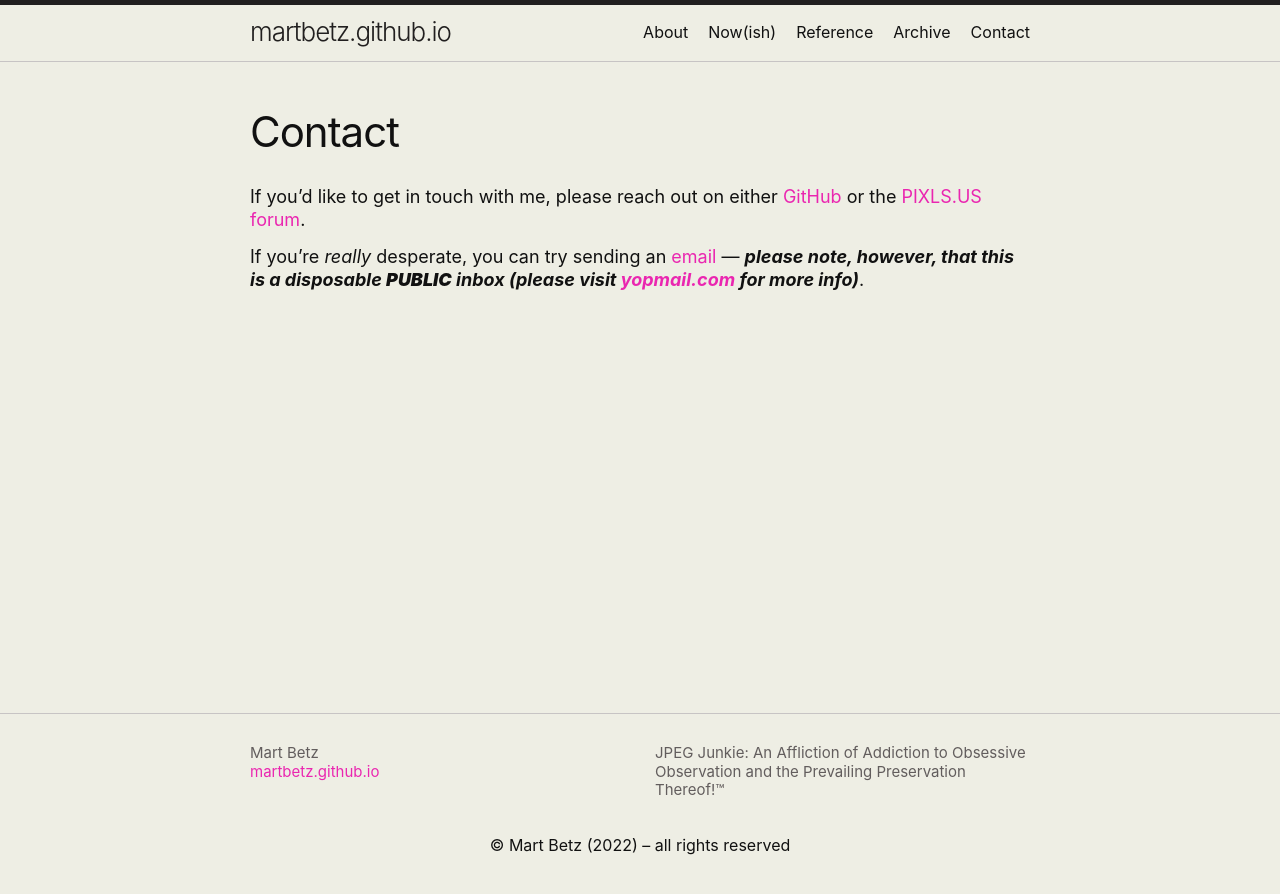
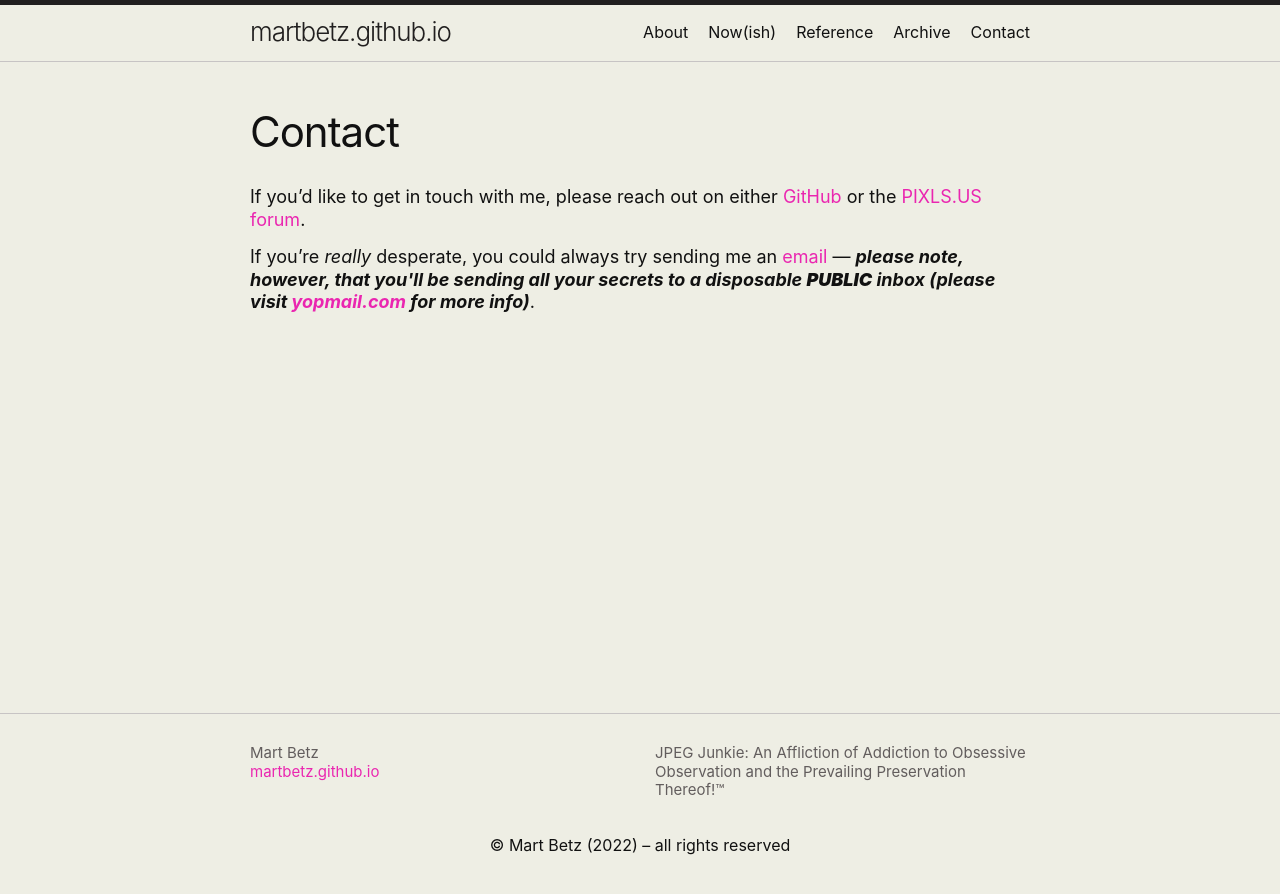
Before and after one commit to martbetz/martbetz.github.io, a Jekyll site: the page built from contact.html, in a window 1280 px wide. Shown: the top 894 px of the page. Built offline with Jekyll 4.4.1, drawn with Linux system fonts in a browser that asks for light colours.

Commit message:
Update contact.html

```diff
--- a/contact.html
+++ b/contact.html
@@ -10,7 +10,7 @@
 </p>
 
 <p>
-If you’re <i>really</i> desperate, you can try sending an <a class="u-email" href="mailto:{{ site.author.email }}">email</a>&nbsp;— <i><b>please note, however, that this is a disposable <span style="font-weight:900">PUBLIC</span> inbox (please visit <a href="https://www.yopmail.com">yopmail.com</a> for more info)</i></b>.
+If you’re <i>really</i> desperate, you could always try sending me an <a class="u-email" href="mailto:{{ site.author.email }}">email</a>&nbsp;— <i><b>please note, however, that you'll be sending all your secrets to a disposable <span style="font-weight:900">PUBLIC</span> inbox (please visit <a href="https://www.yopmail.com">yopmail.com</a> for more info)</i></b>.
 </p>
 
 </font>
```
